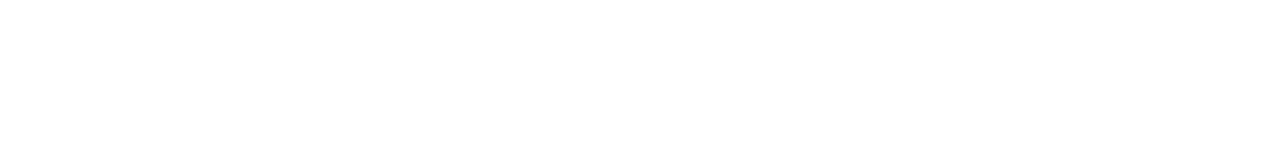
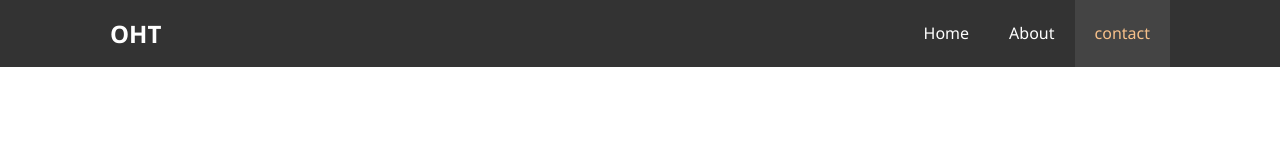
Before and after one commit to sanghaarsha/web, a plain HTML site: page hotel-site/contact.html in a window 1280 px wide. Drawn offline with Linux system fonts and the light colour scheme.

Commit message:
navbar complete

```diff
--- a/hotel-site/about.html
+++ b/hotel-site/about.html
@@ -0,0 +1,34 @@
+<!DOCTYPE html>
+<html lang="en">
+    <head>
+        <meta charset="UTF-8" />
+        <meta name="viewport" content="width=device-width, initial-scale=1.0" />
+        <meta
+            name="description"
+            content="Welcome to our hotel site. The best local hotel of our city.Our Hotel provides the luxury of a 5 star hotel in your budget. No need to compromise."
+        />
+        <meta
+            name="keywords"
+            content="hotel, nepali hotel, kathmandu, chitwan, pokhara,bajeko sekuwa, taas, haas ko chhoila,local nepali hotel, thakali khana, best nepali momo, high quality hotel, 5 star hotel nepal"
+        />
+        <link rel="stylesheet" href="./css/styles.css" />
+        <title>Our Hotel | Welcome</title>
+    </head>
+
+    <body>
+        <header>
+            <nav id="navbar">
+                <div class="container">
+                    <a href="index.html">
+                        <h1 class="logo">OHT</h1>
+                    </a>
+                    <ul>
+                        <li><a href="index.html">Home</a></li>
+                        <li><a class="current" href="about.html">About</a></li>
+                        <li><a href="contact.html">contact</a></li>
+                    </ul>
+                </div>
+            </nav>
+        </header>
+    </body>
+</html>
--- a/hotel-site/contact.html
+++ b/hotel-site/contact.html
@@ -0,0 +1,36 @@
+<!DOCTYPE html>
+<html lang="en">
+    <head>
+        <meta charset="UTF-8" />
+        <meta name="viewport" content="width=device-width, initial-scale=1.0" />
+        <meta
+            name="description"
+            content="Welcome to our hotel site. The best local hotel of our city.Our Hotel provides the luxury of a 5 star hotel in your budget. No need to compromise."
+        />
+        <meta
+            name="keywords"
+            content="hotel, nepali hotel, kathmandu, chitwan, pokhara,bajeko sekuwa, taas, haas ko chhoila,local nepali hotel, thakali khana, best nepali momo, high quality hotel, 5 star hotel nepal"
+        />
+        <link rel="stylesheet" href="./css/styles.css" />
+        <title>Our Hotel | Welcome</title>
+    </head>
+
+    <body>
+        <header>
+            <nav id="navbar">
+                <div class="container">
+                    <a href="index.html">
+                        <h1 class="logo">OHT</h1>
+                    </a>
+                    <ul>
+                        <li><a href="index.html">Home</a></li>
+                        <li><a href="about.html">About</a></li>
+                        <li>
+                            <a class="current" href="contact.html">contact</a>
+                        </li>
+                    </ul>
+                </div>
+            </nav>
+        </header>
+    </body>
+</html>
--- a/hotel-site/css/styles.css
+++ b/hotel-site/css/styles.css
@@ -0,0 +1,79 @@
+/* CSS RESET */
+
+* {
+    margin: 0;
+    padding: 0;
+    box-sizing: border-box;
+}
+
+/* Main Styling */
+
+html,
+body {
+    font-family: "Segoe UI", Tahoma, Geneva, Verdana, sans-serif;
+    line-height: 1.7em;
+}
+
+a {
+    color: #333;
+    text-decoration: none;
+}
+
+/* Because we reset default spacing, lets add some ourself */
+
+h1,
+h2,
+h3 {
+    padding-bottom: 20px;
+}
+
+p {
+    margin: 10px 0;
+}
+
+/* Container / Utility classes */
+
+.container {
+    margin: auto;
+    max-width: 1100px;
+    overflow: auto;
+    padding: 0 20px;
+}
+
+/* Navbar */
+
+#navbar {
+    background: #333;
+    color: #fff;
+    overflow: auto; /* So that the background shows no matter what */
+}
+
+#navbar a {
+    color: #fff;
+}
+
+#navbar h1 {
+    float: left;
+    padding-top: 20px;
+}
+
+#navbar ul {
+    float: right;
+    list-style: none;
+}
+
+#navbar ul li {
+    float: left;
+}
+
+#navbar ul li a {
+    display: block;
+    padding: 20px;
+    text-align: center;
+}
+
+#navbar ul li a:hover,
+#navbar ul li a.current {
+    background: #444;
+    color: #f7c08a;
+}
```
Also changed, not shown: hotel-site/index.html (+20 -1 lines).
